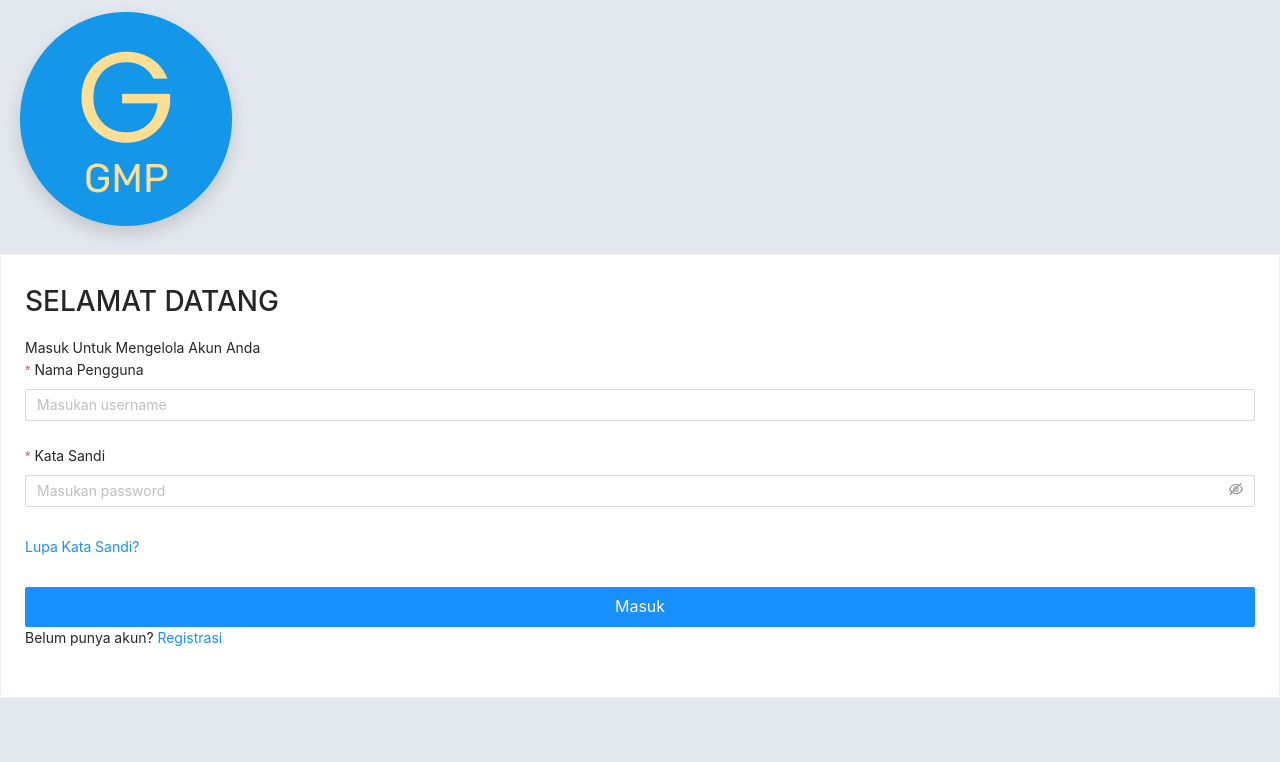
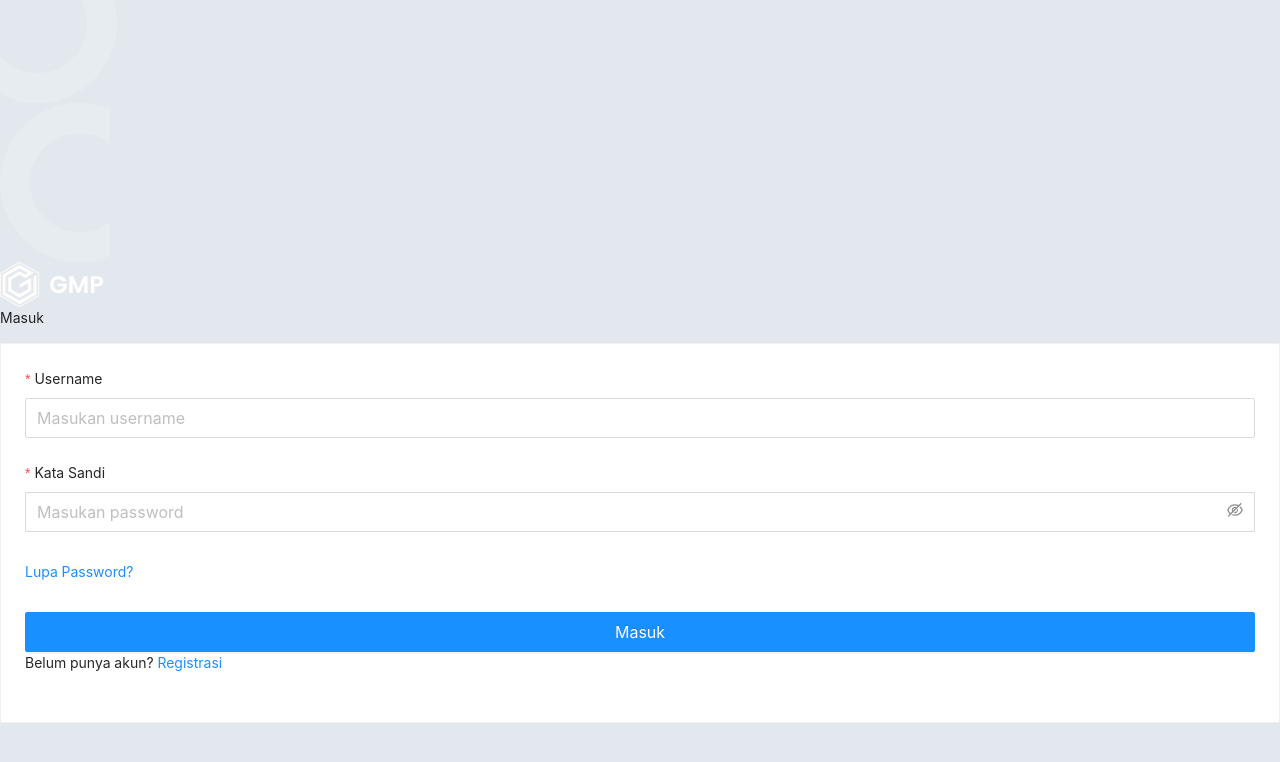
Before and after one commit to dystianen/gmp-frontend, a Next.js app: page /login in a window 1280 px wide. Shown: the top 762 px of the page. Built offline with nearby package versions, Linux system fonts and the light colour scheme; sample sign-in values are in the browser's storage.

Commit message:
fix: redesign login page

```diff
--- a/pages/login/index.js
+++ b/pages/login/index.js
@@ -12,7 +12,7 @@ const Login = observer(() => {
     const [isLoading, setIsLoading] = useState(false);
 
     const label = (text) => (
-        <span className="font-bold">
+        <span className="font-semibold text-base">
             {text}
         </span>
     )
@@ -40,44 +40,85 @@ const Login = observer(() => {
     };
 
     return (
-        <Spin spinning={isLoading}>
-            <div className={'flex flex-col items-center h-screen max-w-lg mx-auto'}>
+
         <div
-                    className={'flex justify-center items-center bg-cover bg-[url("/assets/background/BG2.svg")] bg-center h-3/5 rounded-b-3xl w-full z-10'}>
-                    <Image className={'w-32'} src={'/assets/logo/logo.png'} alt={'logo'} preview={false}/>
+            className={'relative flex-col flex justify-center bg-primary bg-center h-screen max-w-lg mx-auto rounded-t'}>
+            <div className="absolute top-0 left-0">
+                <Image src={'/assets/background/Ellipse1.svg'} alt={'icon'} preview={false}/>
             </div>
-                <Card className={'w-full h-4/5 -mt-10'}>
-                    <div className={'flex flex-col items-center mb-10 mt-8'}>
-                        <h1 className={'text-xl font-bold'}>SELAMAT DATANG</h1>
-                        <span className={'text-base text-center opacity-50'}>Masuk Untuk Mengelola Akun Anda</span>
+            <div className="absolute top-28 right-0">
+                <Image src={'/assets/background/Ellipse4.svg'} alt={'icon'} preview={false}/>
             </div>
+            <div className={'absolute top-6 left-6'}>
+                <Image src={'/assets/logo/logogmp.svg'} alt={'icon'} preview={false}/>
+            </div>
+            <p className={'text-2xl font-bold text-white text-center'}>Masuk</p>
+            <Card className={'mx-6 rounded-xl'}>
                 <Form form={form} onFinish={handleSubmit} layout={'vertical'}>
-                        <Form.Item name={'username'} label={label('Nama Pengguna')} rules={[{
+                    <Form.Item name={'username'} label={label('Username')} rules={[{
                         required: true,
                         message: "Silahkan masukan nama pengguna!",
                         type: 'string',
                     }]}>
-                            <Input placeholder={'Masukan username'}/>
+                        <Input placeholder={'Masukan username'} size={'large'} className={'h-12 rounded-lg text-lg'}/>
                     </Form.Item>
-                        <Form.Item name={'password'} label={label('Kata Sandi')} rules={[
+                    <Form.Item name={'password'} className={'my-2'} label={label('Kata Sandi')} rules={[
                         {required: true, message: "Silahkan masukan kata sandi!"}
                     ]}>
-                            <Input.Password placeholder={'Masukan password'}/>
+                        <Input.Password placeholder={'Masukan password'} size={'large'} className={'h-12 rounded-lg text-lg'}/>
                     </Form.Item>
-                        <Form.Item>
-                            {/*<Checkbox onChange={onChange}>Ingatkan saya</Checkbox>*/}
+                     <Form.Item className="my-2">
                         <Link href="/forgot_password">
-                                <a className={'float-right text-black font-semibold'}>Lupa Kata Sandi?</a>
+                            <a className={'float-right text-black font-semibold text-sm'}>Lupa Password?</a>
                         </Link>
                     </Form.Item>
-                        <Form.Item className={'text-center pt-1.5'}>
-                            <Button htmlType={'submit'} type={'primary'} className={'rounded-md mb-2'} size={'large'} block>Masuk</Button>
-                            <span>Belum punya akun? <Link href={'/register'}>Registrasi</Link></span>
+                    <Form.Item className={'text-center'}>
+                        <Button htmlType={'submit'} type={'primary'} className={'rounded-3xl h-[48px] bg-[#FFBF00] border-none mb-2 text-base'} size={'large'} block>Masuk</Button>
+                        <span className={'text-sm font-semibold'}>Belum punya akun? <Link href={'/register'}><a className={'text-[#FFBF00]'}>Registrasi</a></Link></span>
                     </Form.Item>
                 </Form>
             </Card>
         </div>
-        </Spin>
+
+
+        // <Spin spinning={isLoading}>
+        //     <div className={'flex flex-col items-center h-screen max-w-lg mx-auto'}>
+        //         <div
+        //             className={'flex justify-center items-center bg-cover bg-[url("/assets/background/BG2.svg")] bg-center h-3/5 rounded-b-3xl w-full z-10'}>
+        //             <Image className={'w-32'} src={'/assets/logo/logo.png'} alt={'logo'} preview={false}/>
+        //         </div>
+        //         <Card className={'w-full h-4/5 -mt-10'}>
+        //             <div className={'flex flex-col items-center mb-10 mt-8'}>
+        //                 <h1 className={'text-xl font-bold'}>SELAMAT DATANG</h1>
+        //                 <span className={'text-base text-center opacity-50'}>Masuk Untuk Mengelola Akun Anda</span>
+        //             </div>
+        //             <Form form={form} onFinish={handleSubmit} layout={'vertical'}>
+        //                 <Form.Item name={'username'} label={label('Nama Pengguna')} rules={[{
+        //                     required: true,
+        //                     message: "Silahkan masukan nama pengguna!",
+        //                     type: 'string',
+        //                 }]}>
+        //                     <Input placeholder={'Masukan username'}/>
+        //                 </Form.Item>
+        //                 <Form.Item name={'password'} label={label('Kata Sandi')} rules={[
+        //                     {required: true, message: "Silahkan masukan kata sandi!"}
+        //                 ]}>
+        //                     <Input.Password placeholder={'Masukan password'}/>
+        //                 </Form.Item>
+        //                 <Form.Item>
+        //                     {/*<Checkbox onChange={onChange}>Ingatkan saya</Checkbox>*/}
+        //                     <Link href="/forgot_password">
+        //                         <a className={'float-right text-black font-semibold'}>Lupa Kata Sandi?</a>
+        //                     </Link>
+        //                 </Form.Item>
+        //                 <Form.Item className={'text-center pt-1.5'}>
+        //                     <Button htmlType={'submit'} type={'primary'} className={'rounded-md mb-2'} size={'large'} block>Masuk</Button>
+        //                     <span>Belum punya akun? <Link href={'/register'}>Registrasi</Link></span>
+        //                 </Form.Item>
+        //             </Form>
+        //         </Card>
+        //     </div>
+        // </Spin>
     );
 });
 
```
Also changed, not shown: public/assets/logo/logogmp.svg (added). Lines whose indentation alone changed are shown as unchanged.
